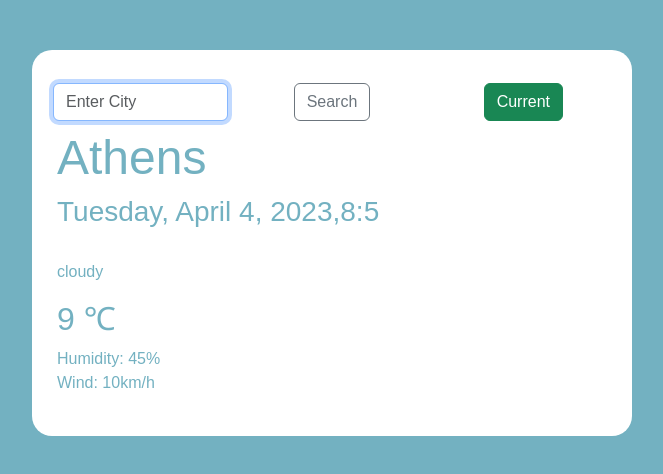
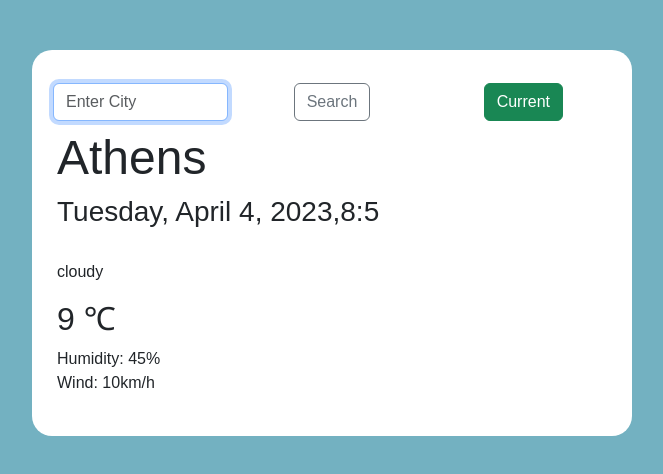
Before and after one commit to Orluska/weather_app, a plain HTML site: page index.html in a window 1280 px wide. Shown: the whole page, without its empty margins (308-971 px from the left). Drawn offline with nearby package versions, Linux system fonts and the light colour scheme.

Commit message:
Update style.css

```diff
--- a/style.css
+++ b/style.css
@@ -1,7 +1,6 @@
 body {
   font-family: Arial, Helvetica, sans-serif;
   background: #73b1c1;
-  color: #73b1c1;
 }
 .table {
   text-align: center;
```
